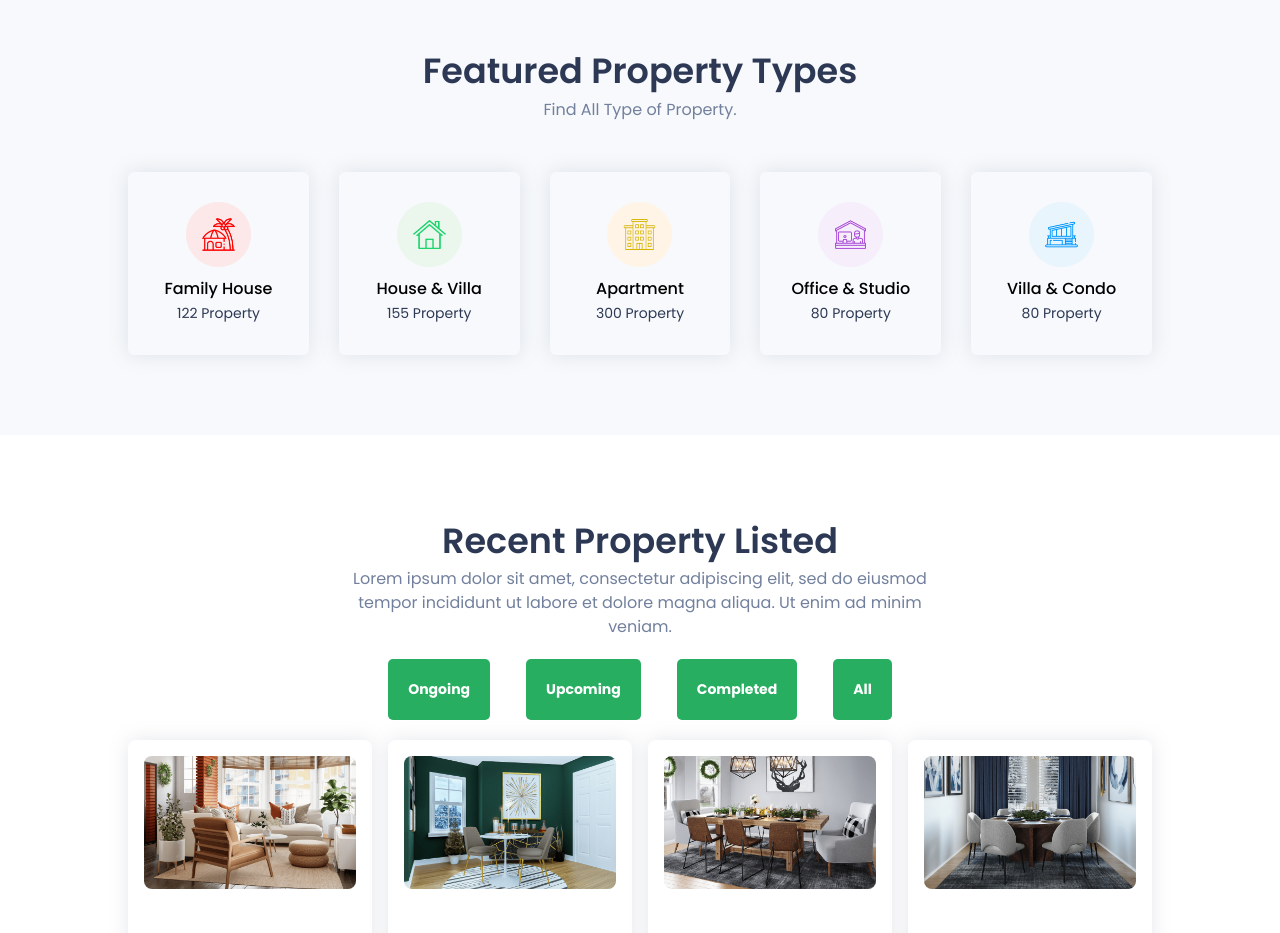
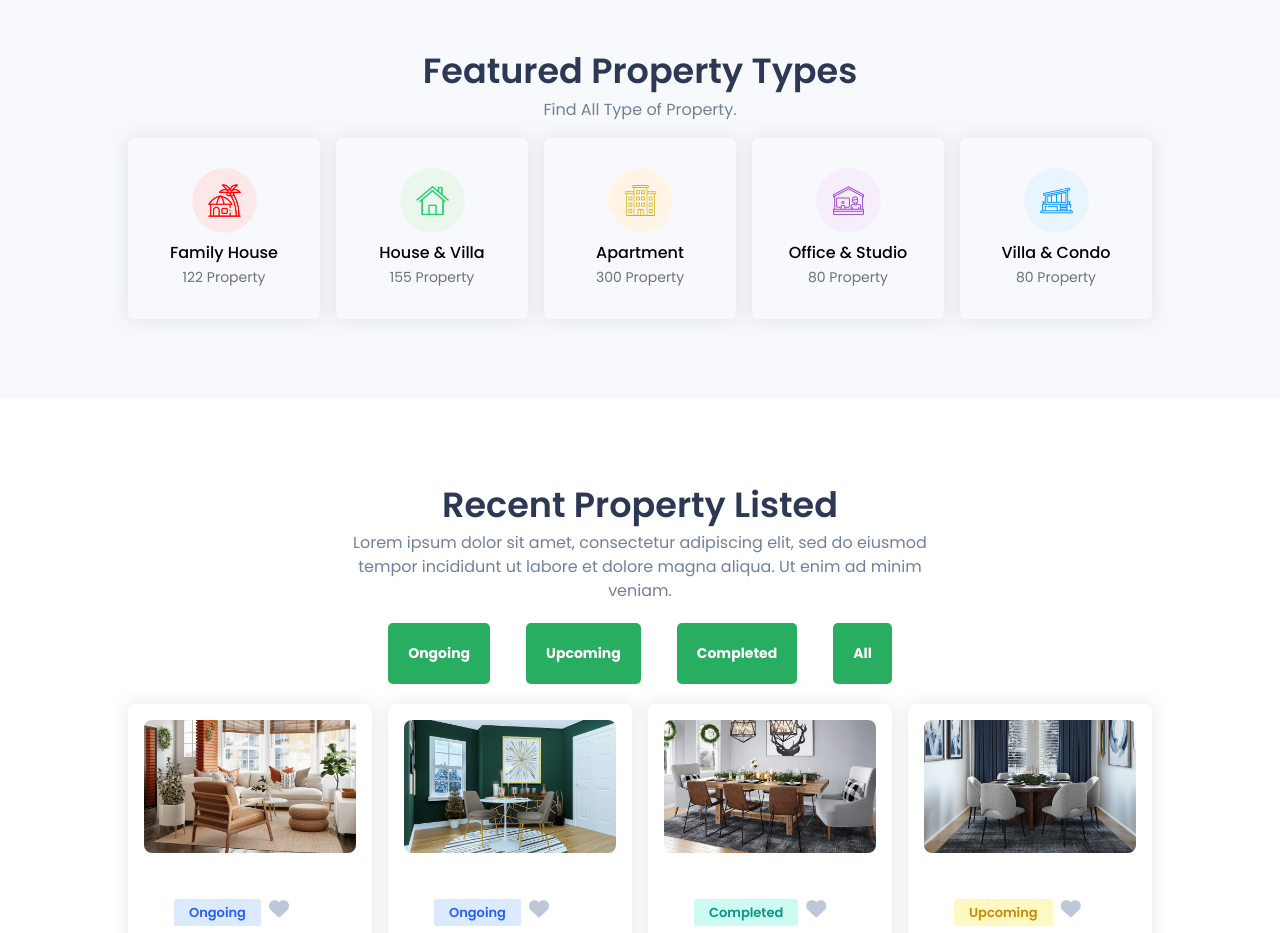
Before and after one commit to AnikHaque/JPN-Group, a React (Create React App) app: page / in a window 1280 px wide. Shown: the part 880-1813 px from the top of the page. Built offline with nearby package versions, Linux system fonts and the light colour scheme.

Commit message:
animation added in featured section

```diff
--- a/src/components/home/Home.jsx
+++ b/src/components/home/Home.jsx
@@ -9,11 +9,6 @@ import HeroSlider from "./hero/Hero";
 const Home = () => {
   return (
     <>
-      {/* <Hero />
-      <Featured />
-      <Recent />
-      <Awards />
-      <Location /> */}
       <HeroSlider></HeroSlider>
       <Featured />
       <Recent />
--- a/src/components/home/featured/Featured.css
+++ b/src/components/home/featured/Featured.css
@@ -10,3 +10,19 @@
   height: 65px;
   margin: auto;
 }
+@keyframes rotate360 {
+  from {
+    transform: rotate(0deg);
+  }
+  to {
+    transform: rotate(360deg);
+  }
+}
+
+.hover-rotate img {
+  transition: transform 0.5s ease-in-out;
+}
+
+.hover-rotate:hover img {
+  animation: rotate360 1s linear infinite;
+}
--- a/src/components/home/featured/FeaturedCard.jsx
+++ b/src/components/home/featured/FeaturedCard.jsx
@@ -1,20 +1,21 @@
-import React from "react"
-import { featured } from "../../data/Data"
+import React from "react";
+import { featured } from "../../data/Data";
+import "./Featured.css";
 
 const FeaturedCard = () => {
   return (
     <>
-      <div className='content grid5 mtop'>
+      <div className="content grid grid-cols-5 gap-4 mt-4">
         {featured.map((items, index) => (
-          <div className='box' key={index}>
-            <img src={items.cover} alt='' />
-            <h4>{items.name}</h4>
-            <label>{items.total}</label>
+          <div className="box hover-rotate" key={index}>
+            <img src={items.cover} alt={items.name} className="rounded-full" />
+            <h4 className="mt-2">{items.name}</h4>
+            <label className="text-gray-500">{items.total}</label>
           </div>
         ))}
       </div>
     </>
-  )
-}
+  );
+};
 
-export default FeaturedCard
+export default FeaturedCard;
```
